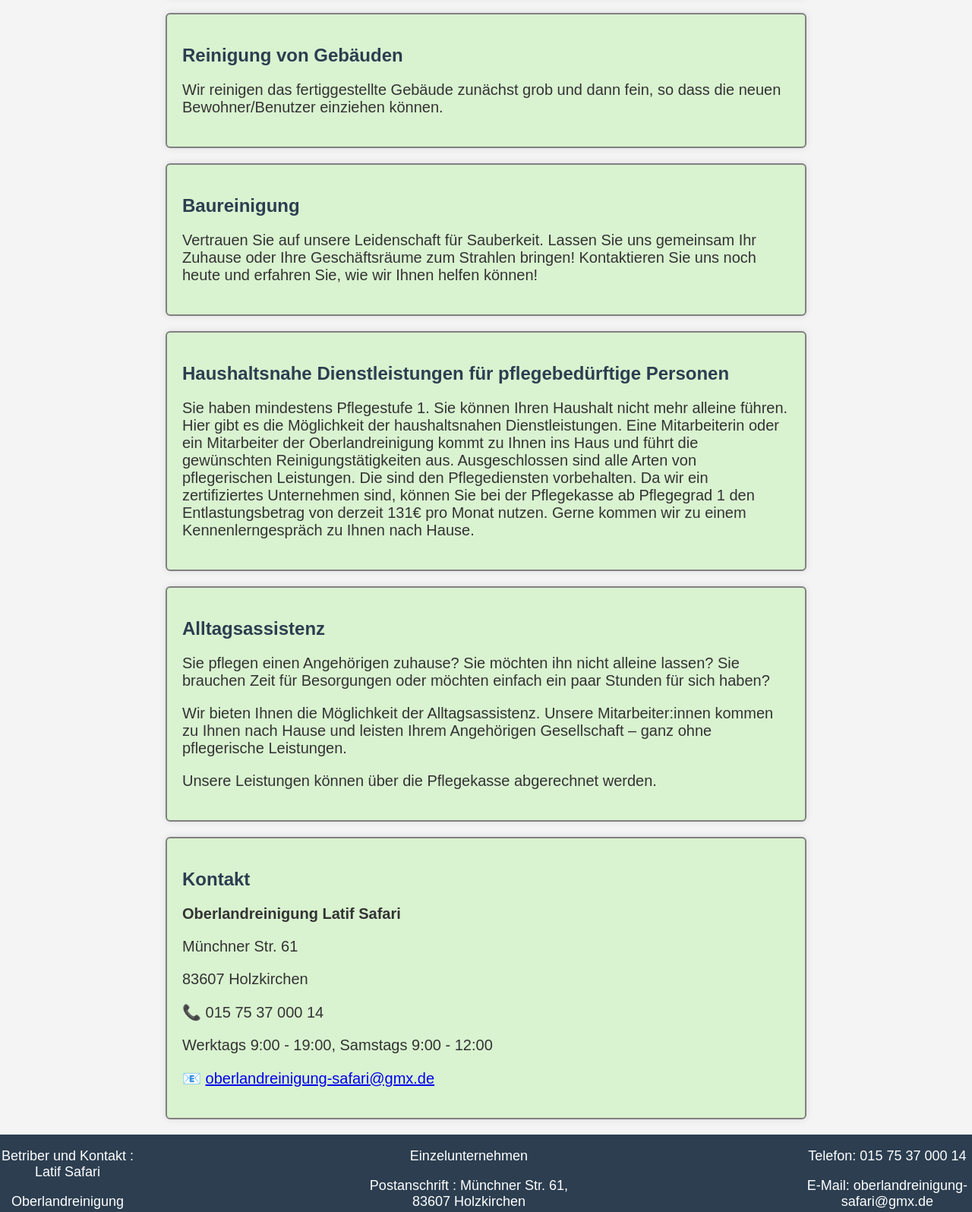
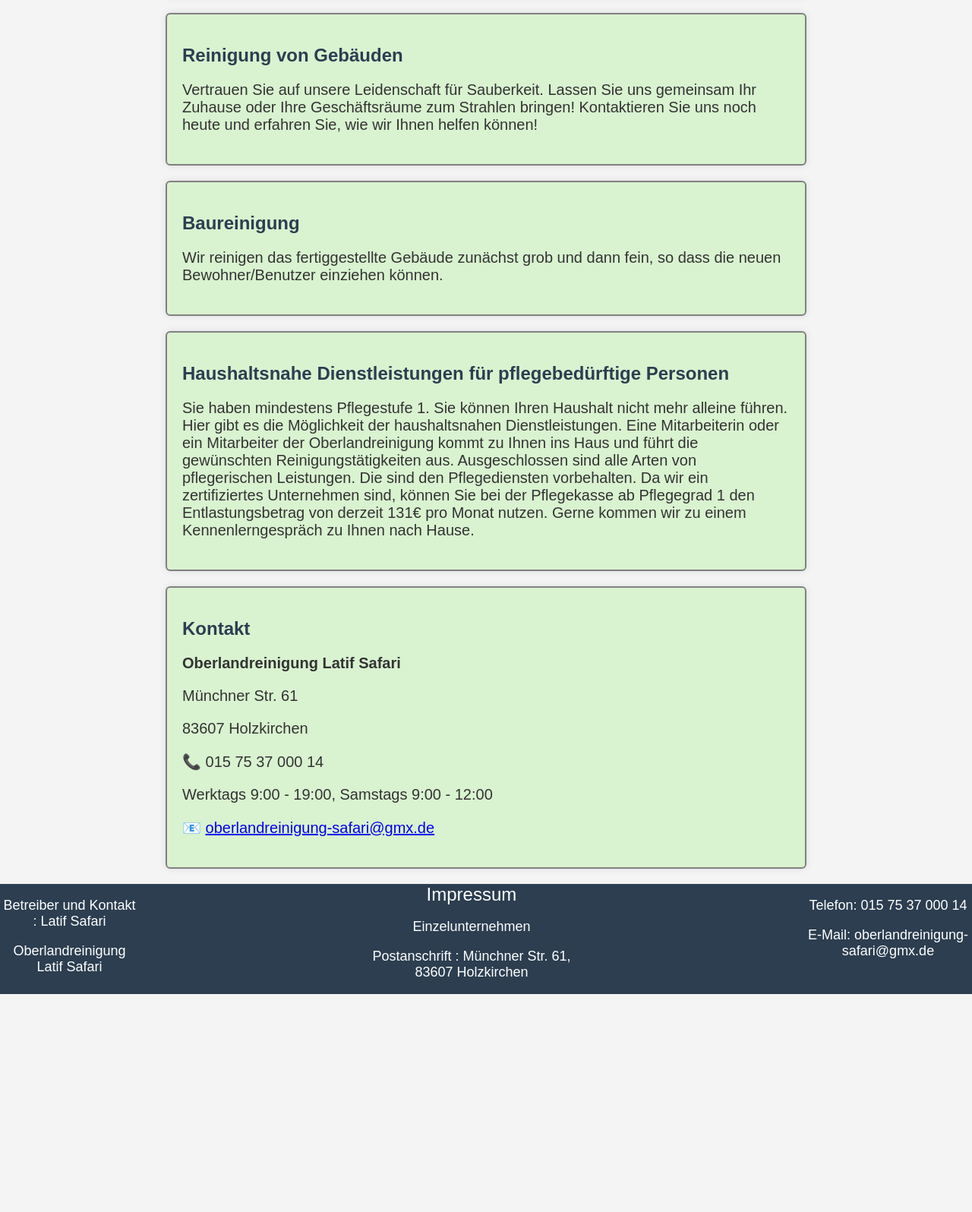
Before and after one commit to Narol01/Oberlanreinigung, a plain HTML site: page index.html in a window 1280 px wide. Shown: the part 429-2025 px from the top of the page at 76% size. After the commit the page ends 1738 px from the top, so only its background shows below. Drawn offline with Linux system fonts and the light colour scheme.

Commit message:
change something

```diff
--- a/index.html
+++ b/index.html
@@ -17,7 +17,7 @@
         <ul>
           <li><a href="#willkommen">Reinigung</a></li>
           <li><a href="#reinigung">Baureinigung</a></li>
-          <li><a href="#haushaltnahe">Alltagsassistenz</a></li>
+          <li><a href="#haushaltnahe">Haushaltsnahe Dienstleistungen</a></li>
           <li><a href="#kontakt">Kontakt</a></li>
           <li><a href="#impressum">Impressum</a></li>
         </ul>
@@ -37,18 +37,18 @@
       <section id="reinigung">
         <h2>Reinigung von Gebäuden</h2>
         <p>
-          Wir reinigen das fertiggestellte Gebäude zunächst grob und dann fein,
-          so dass die neuen Bewohner/Benutzer einziehen können.
+          Vertrauen Sie auf unsere Leidenschaft für Sauberkeit. Lassen Sie uns
+          gemeinsam Ihr Zuhause oder Ihre Geschäftsräume zum Strahlen bringen!
+          Kontaktieren Sie uns noch heute und erfahren Sie, wie wir Ihnen helfen
+          können!
         </p>
       </section>
 
       <section id="baureinigung">
         <h2>Baureinigung</h2>
         <p>
-          Vertrauen Sie auf unsere Leidenschaft für Sauberkeit. Lassen Sie uns
-          gemeinsam Ihr Zuhause oder Ihre Geschäftsräume zum Strahlen bringen!
-          Kontaktieren Sie uns noch heute und erfahren Sie, wie wir Ihnen helfen
-          können!
+          Wir reinigen das fertiggestellte Gebäude zunächst grob und dann fein,
+          so dass die neuen Bewohner/Benutzer einziehen können.
         </p>
       </section>
 
@@ -68,8 +68,8 @@
         </p>
       </section>
 
-      <section id="assistenz">
-        <h2>Alltagsassistenz</h2>
+      <!-- <section id="assistenz">
+        <h2>Haushaltsnahe Dienstleistungen</h2>
         <p>
           Sie pflegen einen Angehörigen zuhause? Sie möchten ihn nicht alleine
           lassen? Sie brauchen Zeit für Besorgungen oder möchten einfach ein
@@ -81,7 +81,7 @@
           Angehörigen Gesellschaft – ganz ohne pflegerische Leistungen.
         </p>
         <p>Unsere Leistungen können über die Pflegekasse abgerechnet werden.</p>
-      </section>
+      </section> -->
 
       <section id="kontakt">
         <h2>Kontakt</h2>
@@ -101,12 +101,13 @@
 
     <footer id="impressum">
       <div>
-        <p>Betriber und Kontakt : Latif Safari</p>
+        <p>Betreiber und Kontakt : Latif Safari</p>
         <p>Oberlandreinigung Latif Safari</p>
       </div>
       <div>
+        <div class="impressum">Impressum</div>
         <p>Einzelunternehmen</p>
-        <p>Postanschrift : Münchner Str. 61, 83607 Holzkirchen</p>
+        <p>Postanschrift :  Münchner Str. 61, 83607 Holzkirchen</p>
       </div>
       <div>
         <p>Telefon: 015 75 37 000 14</p>
--- a/styles.css
+++ b/styles.css
@@ -90,3 +90,8 @@ section main {
 section p {
   font-size: 20px;
 }
+
+.impressum {
+ color: #fff;
+ font-size: 24px;
+}
```
